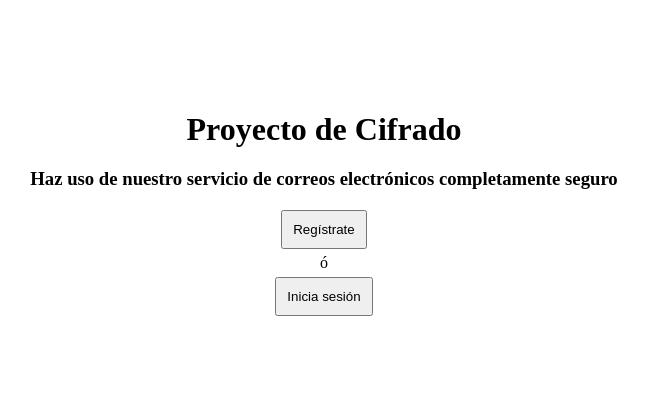
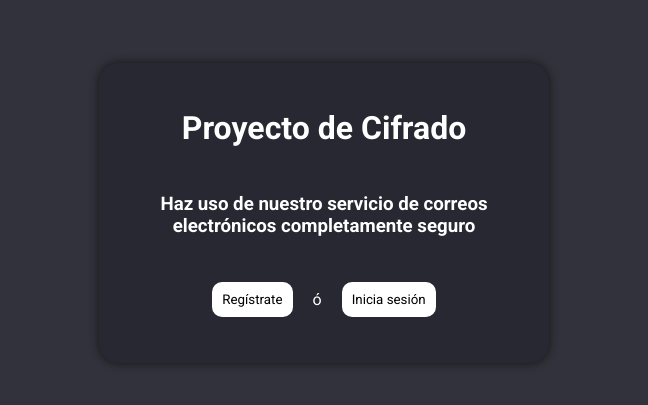
Before and after one commit to SantiagoTaracena/cipher-project-01, a React (Vite) app in the folder src/frontend/: page / in a window 1280 px wide. Shown: the part 187-592 px from the top of the page, without its empty margins (316-964 px from the left). Built offline with nearby package versions, Linux system fonts and the light colour scheme.

Commit message:
Stylized Landing

```diff
--- a/src/frontend/src/components/Button.jsx
+++ b/src/frontend/src/components/Button.jsx
@@ -1,8 +1,8 @@
 import React from 'react'
+import '../styles/button.sass'
 
 const Button = ({ buttonText, type, onClick }) => (
   <button
-    style={{ padding: '10px' }}
     type={type}
     onClick={onClick}
   >
--- a/src/frontend/src/pages/Landing.jsx
+++ b/src/frontend/src/pages/Landing.jsx
@@ -5,6 +5,7 @@ import '../styles/landing.sass'
 
 const Landing = () => (
   <main className="container">
+    <div className="information-card">
       <h1>Proyecto de Cifrado</h1>
       <h3>Haz uso de nuestro servicio de correos electrónicos completamente seguro</h3>
       <div className="container-links">
@@ -12,6 +13,7 @@ const Landing = () => (
         <p>ó</p>
         <Link to="/sign-in"><Button buttonText="Inicia sesión" type="button" /></Link>
       </div>
+    </div>
   </main>
 )
 
--- /dev/null
+++ b/src/frontend/src/styles/button.sass
@@ -0,0 +1,12 @@
+@import './main'
+
+button
+  padding: 10px
+  border-radius: 10px
+  outline: none
+  border: 0px
+  background-color: white
+
+  &:hover
+    background-color: $light-background-color-02
+    cursor: pointer
--- a/src/frontend/src/styles/landing.sass
+++ b/src/frontend/src/styles/landing.sass
@@ -3,15 +3,42 @@
 .container
   width: 100%
   height: 100vh
-  background-color: $light-background-color-01
+  background-color: $dark-background-color-03
   display: flex
   flex-direction: column
   justify-content: center
   align-items: center
-  gap: 20px
 
-  .container-links
-    text-align: center
+  .information-card
+    width: 30%
+    height: 40%
+    background-color: $dark-background-color-02
     display: flex
     flex-direction: column
-    gap: 5px
+    justify-content: space-evenly
+    align-items: center
+    border-radius: 20px
+    box-shadow: 0px 0px 10px rgba(20, 20, 20, 1)
+
+    h1
+      color: white
+
+    h3
+      text-align: center
+      color: white
+      margin: 0px 15px
+
+    .container-links
+      text-align: center
+      display: flex
+      flex-direction: row
+      justify-content: center
+      align-items: center
+      gap: 20px
+
+      p
+        color: white
+
+    @media (min-width: 450px) and (min-height: 300px)
+      width: 450px
+      height: 300px
--- a/src/frontend/src/styles/main.sass
+++ b/src/frontend/src/styles/main.sass
@@ -1,7 +1,12 @@
+@import url('https://fonts.googleapis.com/css2?family=Roboto:ital,wght@0,100;0,300;0,400;0,500;0,700;0,900;1,100;1,300;1,400;1,500;1,700;1,900&display=swap')
+
 $light-background-color-01: rgba(255, 255, 255, 1)
-$light-background-color-02: rgba(200, 200, 200, 1)
+$light-background-color-02: rgba(230, 230, 230, 1)
+$dark-background-color-02: rgba(40, 40, 50, 1)
+$dark-background-color-03: rgba(50, 50, 60, 1)
 
 *, *::before, *::after
+  font-family: 'Roboto', sans-serif
   box-sizing: border-box
   padding: 0
   margin: 0
```
Lines whose indentation alone changed are shown as unchanged.
